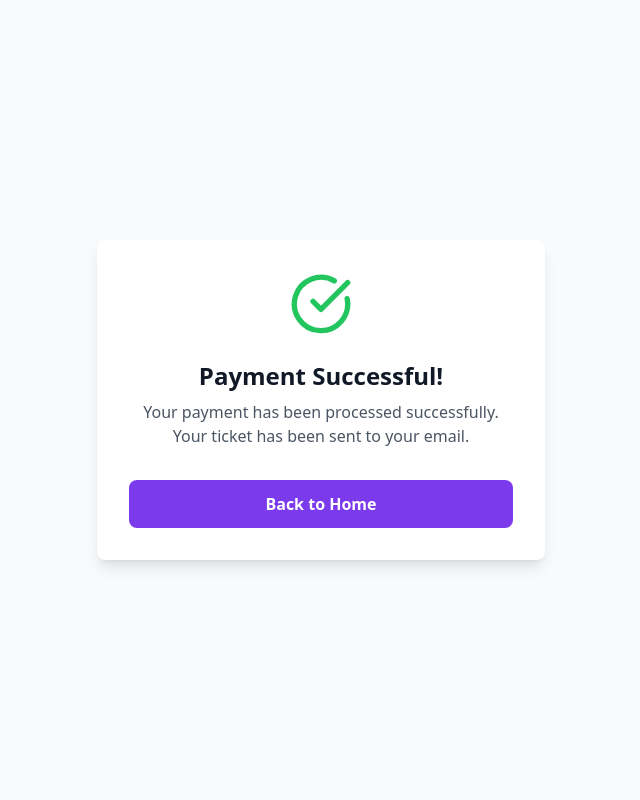
After one commit to Skayologie/Eventbrite, a PHP site: the page made by app/views/front/paimentFinished.twig in a window 1280 px wide. The commit adds this page. Shown: the whole page, without its empty margins (319-959 px from the left). Run offline with PHP 8.4, Linux system fonts and the light colour scheme; the template is opened without the code that fills it, so the values that code supplies are empty; some libraries are stand-ins or nearby versions.

Commit message:
feature : add success page for finished the paiment steps

```diff
--- /dev/null
+++ b/app/views/front/paimentFinished.twig
@@ -0,0 +1,45 @@
+<!DOCTYPE html>
+<html lang="en">
+<head>
+    <meta charset="UTF-8">
+    <meta name="viewport" content="width=device-width, initial-scale=1.0">
+    <title>Payment Success</title>
+    <script src="https://cdn.tailwindcss.com"></script>
+    <!-- Include the Lucide Icons via CDN -->
+    <script src="https://unpkg.com/lucide@latest"></script>
+</head>
+<body>
+<div class="min-h-screen bg-gray-50 flex items-center justify-center p-4">
+    <div class="max-w-md w-full bg-white rounded-lg shadow-lg p-8 text-center">
+        <!-- Success Icon -->
+        <div class="mb-6">
+            <i data-lucide="check-circle" class="w-16 h-16 text-green-500 mx-auto"></i>
+        </div>
+
+        <!-- Success Message -->
+        <h1 class="text-2xl font-bold text-gray-900 mb-2">
+            Payment Successful!
+        </h1>
+
+        <p class="text-gray-600 mb-8">
+            Your payment has been processed successfully. Your ticket has been sent to your email.
+        </p>
+
+
+
+        <!-- Back to Home Button -->
+        <a
+                href="/"
+                class="inline-block w-full bg-violet-600 hover:bg-violet-700 text-white font-semibold py-3 px-6 rounded-lg transition-colors"
+        >
+            Back to Home
+        </a>
+    </div>
+</div>
+
+<!-- Initialize Lucide Icons -->
+<script>
+    lucide.createIcons();
+</script>
+</body>
+</html>
--- a/public/index.php
+++ b/public/index.php
@@ -67,6 +67,8 @@ $router->get("/payment",PaymentController::class, "index");
 $router->get("/payment/checkout/{event_id}/{pricePerTicket}/{quantity}", PaymentController::class, "checkout");
 
 $router->get("/payment/success", PaymentController::class, "success");
+$router->get("/payment/finished", PaymentController::class, "finishPayment");
+
 $router->get("/payment/cancel", PaymentController::class, "cancel");
 
 
```
Also changed, not shown: app/controllers/PaymentController.php (+11 -1 lines), 5 other files.
